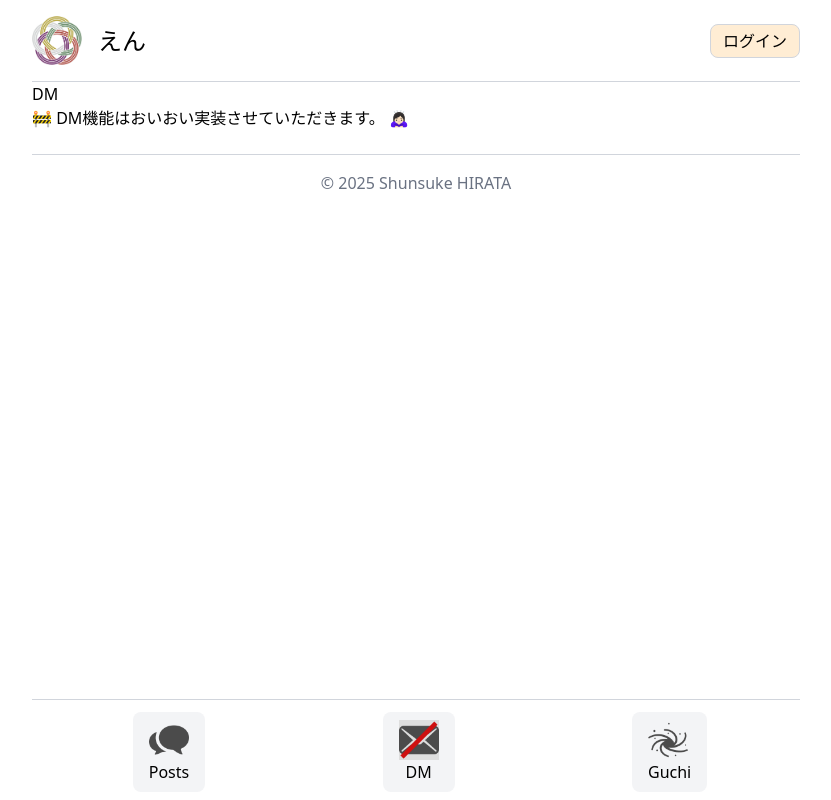
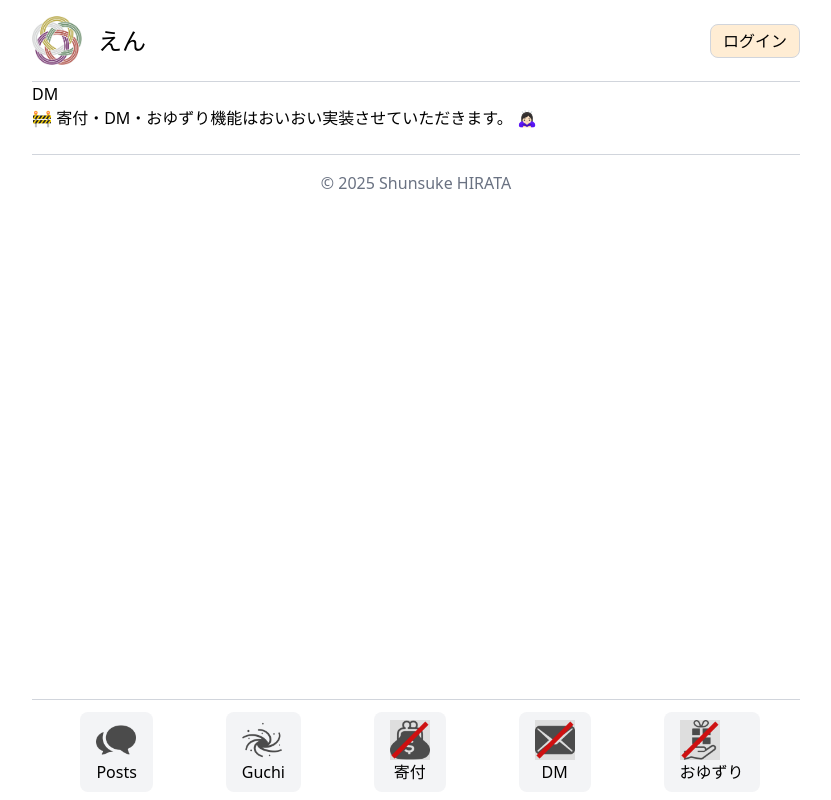
Before and after one commit to Shunsuke0205/message-board-site-on-vercel, a Next.js app: page /direct-message in a window 1280 px wide. Shown: the whole page, without its empty margins (224-1055 px from the left). Built offline with nearby package versions, Linux system fonts and the light colour scheme; no server answers.

Commit message:
impl: empty donation and gift page

```diff
--- a/src/app/Footer.tsx
+++ b/src/app/Footer.tsx
@@ -8,7 +8,16 @@ const Footer = () => {
       <div className="mt-4 text-center text-gray-500">
         &copy; 2025 Shunsuke HIRATA
       </div>
-      <div className="fixed md:max-w-screen-md md:mx-auto bottom-0 left-0 right-0 flex justify-around bg-white border-t border-gray-300 p-2">
+      <div
+        className="
+          fixed bottom-0 left-0 right-0
+          md:max-w-screen-md md:mx-auto
+          flex justify-around
+          bg-white
+          border-t border-gray-300
+          p-2
+          overflow-x-auto"
+      >
         <Link
           href="/posts"
           className="mt-1 ml-2 pt-2 pb-2 pl-4 pr-4 bg-gray-100 items-center rounded-lg"
@@ -21,6 +30,34 @@ const Footer = () => {
               height={40}
             />
             Posts
+          </div>
+        </Link>
+        <Link
+          href="/complain"
+          className="mt-1 ml-2 pt-2 pb-2 pl-4 pr-4 bg-gray-100 items-center rounded-lg"
+        >
+          <div className="text-center">
+            <Image
+              src="/galaxy_icon.png"
+              alt="Icon"
+              width={40}
+              height={40}
+            />
+            Guchi
+          </div>
+        </Link>
+        <Link
+          href="/direct-message"
+          className="mt-1 ml-2 pt-2 pb-2 pl-4 pr-4 bg-gray-100 items-center rounded-lg"
+        >
+          <div className="text-center">
+            <Image
+              src="/donation_not_ready.png"
+              alt="Icon"
+              width={40}
+              height={40}
+            />
+            寄付
           </div>
         </Link>
         <Link
@@ -38,19 +75,20 @@ const Footer = () => {
           </div>
         </Link>
         <Link
-          href="/complain"
+          href="/direct-message"
           className="mt-1 ml-2 pt-2 pb-2 pl-4 pr-4 bg-gray-100 items-center rounded-lg"
         >
           <div className="text-center">
             <Image
-              src="/galaxy_icon.png"
+              src="/gift_not_ready.png"
               alt="Icon"
               width={40}
               height={40}
             />
-            Guchi
+            おゆずり
           </div>
         </Link>
+
       </div>
     </footer>
   )
--- a/src/app/direct-message/page.tsx
+++ b/src/app/direct-message/page.tsx
@@ -4,7 +4,7 @@ const DM = () => {
   return (
     <div>
       <h1>DM</h1>
-      <p>&#x1f6a7; DM機能はおいおい実装させていただきます。 &#x1f647;&#x1f3fb;&#x200d;&#x2640;&#xfe0f;</p>
+      <p>&#x1f6a7; 寄付・DM・おゆずり機能はおいおい実装させていただきます。 &#x1f647;&#x1f3fb;&#x200d;&#x2640;&#xfe0f;</p>
     </div>
   )
 }
```
